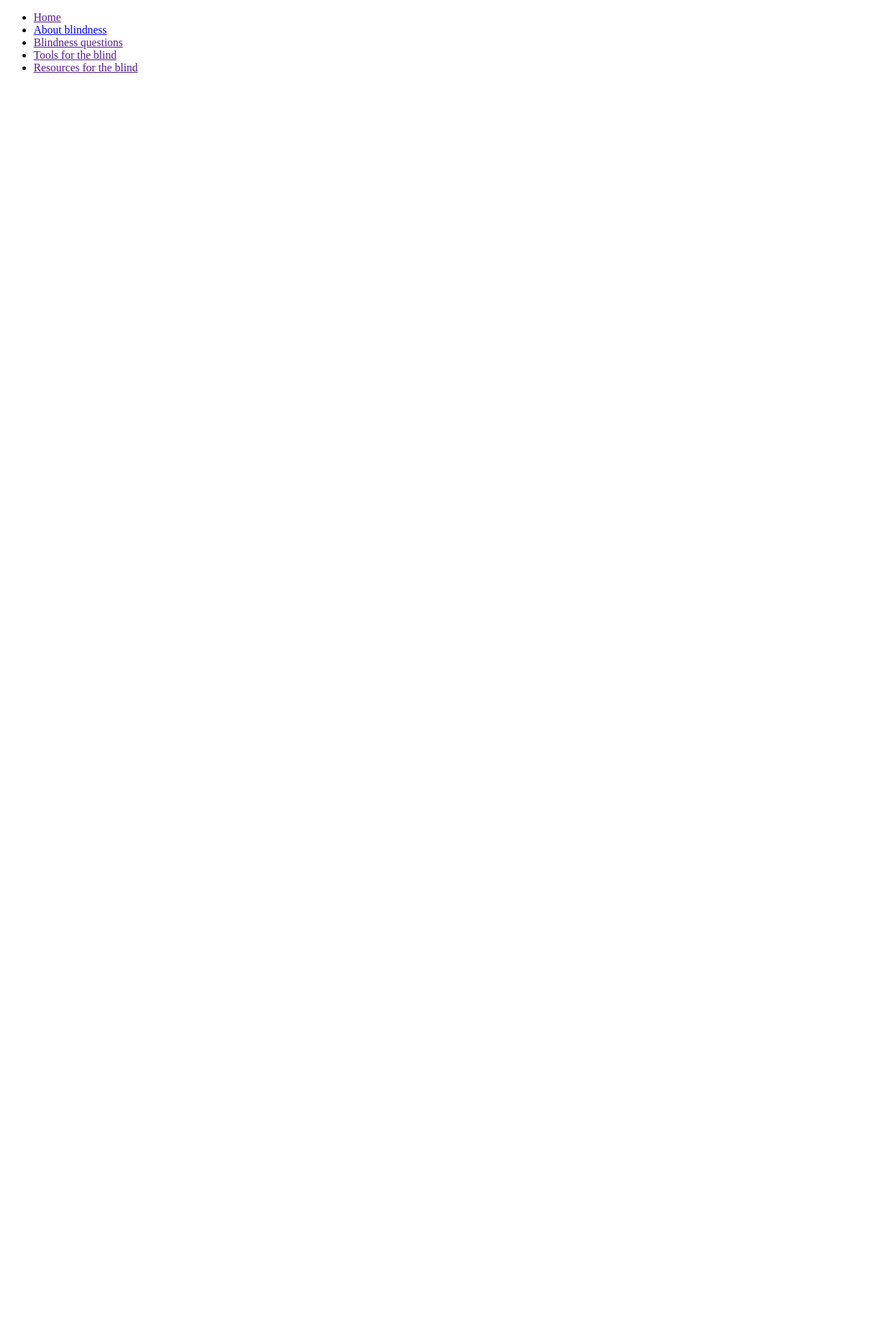
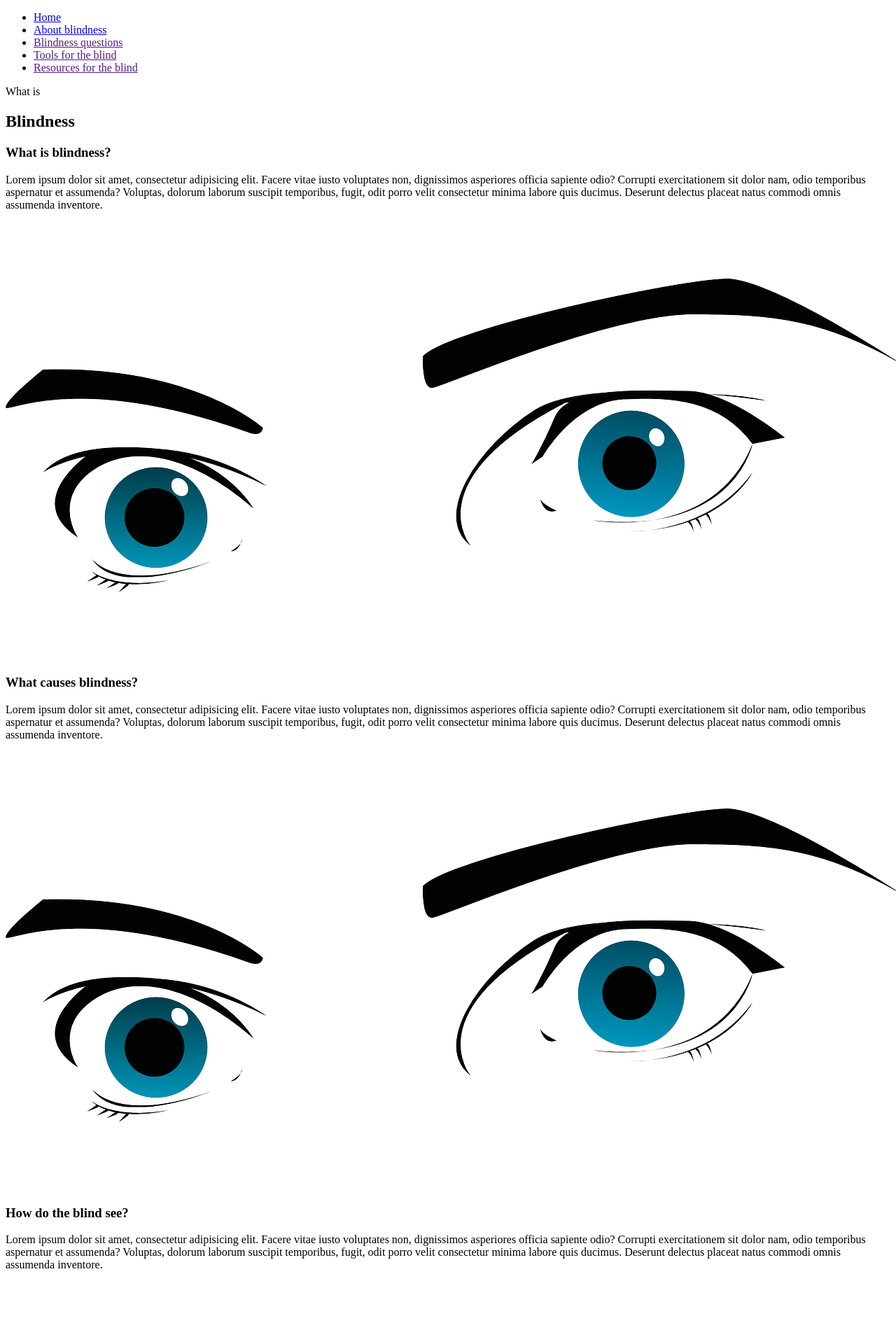
Before and after one commit to RobertB512/blindness-exposed, a plain HTML site: page pages/aboutBlindness.html in a window 1280 px wide. Shown: the top 1900 px of the page at 70% size. Before the commit the page ends 800 px from the top, so only its background shows below. Drawn offline with Linux system fonts and the light colour scheme.

Commit message:
Add html content to new page, add temp placeholder image

```diff
--- a/components/nav.js
+++ b/components/nav.js
@@ -6,7 +6,7 @@ class Nav extends HTMLElement {
 		this.innerHTML = `
     <nav class="top-nav">
     <ul class="nav-link-list">
-      <li><a href="">Home</a></li>
+      <li><a href="../index.html">Home</a></li>
       <li><a href="./pages/aboutBlindness.html">About blindness</a></li>
       <li><a href="">Blindness questions</a></li>
       <li><a href="">Tools for the blind</a></li>
--- a/pages/aboutBlindness.html
+++ b/pages/aboutBlindness.html
@@ -1,13 +1,67 @@
 <!DOCTYPE html>
 <html lang="en">
 	<head>
-  <meta charset="UTF-8">
-  <meta name="viewport" content="width=device-width, initial-scale=1.0">
+		<meta charset="UTF-8" />
+		<meta name="viewport" content="width=device-width, initial-scale=1.0" />
 		<title>Document</title>
 	</head>
-<body>
+	<body class="about-blindness">
 		<be-top-nav></be-top-nav>
+		<header class="about-blindness-header">
+			<p class="header-tagline">What is</p>
+			<h2>Blindness</h2>
+		</header>
+		<section class="what-is-blindness section-wrapper">
+			<h3>What is blindness?</h3>
+			<article class="content-wrapper">
+				<article class="explanation">
+					Lorem ipsum dolor sit amet, consectetur adipisicing elit. Facere vitae
+					iusto voluptates non, dignissimos asperiores officia sapiente odio?
+					Corrupti exercitationem sit dolor nam, odio temporibus aspernatur et
+					assumenda? Voluptas, dolorum laborum suscipit temporibus, fugit, odit
+					porro velit consectetur minima labore quis ducimus. Deserunt delectus
+					placeat natus commodi omnis assumenda inventore.
+				</article>
+				<article class="img-wrapper">
+          <img src="../images/eyes.png" alt="">
+        </article>
+			</article>
+		</section>
 
+		<section class="what-causes-blindness section-wrapper">
+			<h3>What causes blindness?</h3>
+			<article class="content-wrapper">
+				<article class="explanation">
+					Lorem ipsum dolor sit amet, consectetur adipisicing elit. Facere vitae
+					iusto voluptates non, dignissimos asperiores officia sapiente odio?
+					Corrupti exercitationem sit dolor nam, odio temporibus aspernatur et
+					assumenda? Voluptas, dolorum laborum suscipit temporibus, fugit, odit
+					porro velit consectetur minima labore quis ducimus. Deserunt delectus
+					placeat natus commodi omnis assumenda inventore.
+				</article>
+				<article class="img-wrapper">
+          <img src="../images/eyes.png" alt="">
+
+        </article>
+			</article>
+		</section>
+
+		<section class="what-do-they-see section-wrapper">
+			<h3>How do the blind see?</h3>
+			<article class="content-wrapper">
+				<article class="explanation">
+					Lorem ipsum dolor sit amet, consectetur adipisicing elit. Facere vitae
+					iusto voluptates non, dignissimos asperiores officia sapiente odio?
+					Corrupti exercitationem sit dolor nam, odio temporibus aspernatur et
+					assumenda? Voluptas, dolorum laborum suscipit temporibus, fugit, odit
+					porro velit consectetur minima labore quis ducimus. Deserunt delectus
+					placeat natus commodi omnis assumenda inventore.
+				</article>
+				<article class="img-wrapper">
+          <img src="../images/eyes.png" alt="">
+        </article>
+			</article>
+		</section>
 
 		<script src="../components/nav.js"></script>
 	</body>
```
Also changed, not shown: index.html (+1 -1 lines), images/eyes.png (added). Lines whose indentation alone changed are shown as unchanged.
